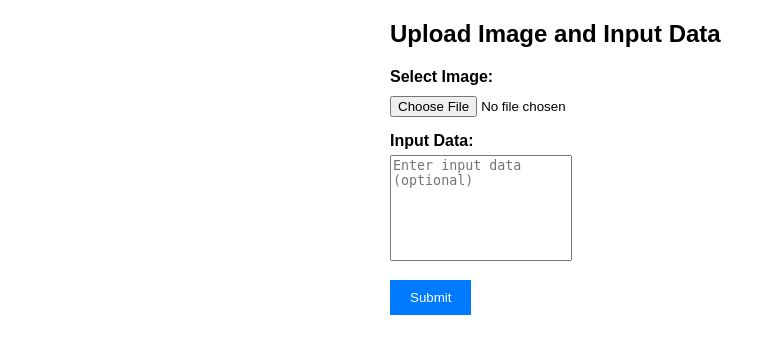
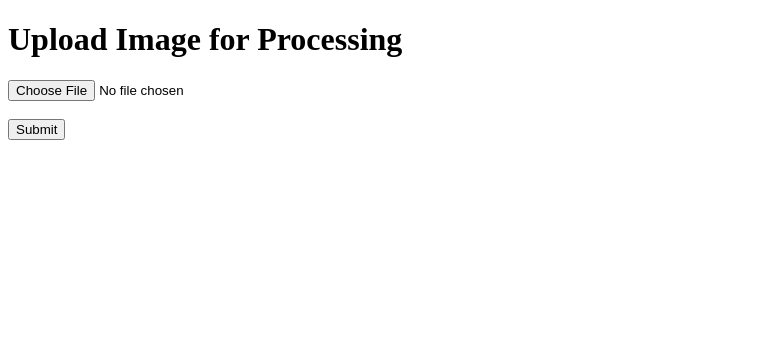
Before and after one commit to Arshdhanani/ML-ebs, a Flask app: page / in a window 1280 px wide. Shown: the top 354 px of the page, without its empty margins (0-776 px from the left). Run offline with Flask 3, Linux system fonts and the light colour scheme.

Commit message:
Update index.html

```diff
--- a/templates/index.html
+++ b/templates/index.html
@@ -3,102 +3,38 @@
 <head>
     <meta charset="UTF-8">
     <meta name="viewport" content="width=device-width, initial-scale=1.0">
-    <title>AWS Server Frontend</title>
-    <style>
-        body {
-            font-family: Arial, sans-serif;
-            margin: 20px;
-        }
-        .form-container {
-            max-width: 500px;
-            margin: auto;
-        }
-        .form-group {
-            margin-bottom: 15px;
-        }
-        .form-group label {
-            display: block;
-            font-weight: bold;
-            margin-bottom: 5px;
-        }
-        .form-group input[type="file"] {
-            margin-top: 5px;
-        }
-        .form-group textarea {
-            height: 100px;
-            resize: none;
-        }
-        .form-group button {
-            padding: 10px 20px;
-            background-color: #007bff;
-            color: white;
-            border: none;
-            cursor: pointer;
-        }
-        .form-group button:hover {
-            background-color: #0056b3;
-        }
-        .result-container {
-            margin-top: 20px;
-        }
-        .result-container img {
-            max-width: 100%;
-            margin-top: 10px;
-        }
-    </style>
+    <title>Upload Image for Processing</title>
 </head>
 <body>
-    <div class="form-container">
-        <h2>Upload Image and Input Data</h2>
-        <div class="form-group">
-            <label for="image">Select Image:</label>
-            <input type="file" id="image" name="image" accept="image/*">
-        </div>
-        <div class="form-group">
-            <label for="inputData">Input Data:</label>
-            <textarea id="inputData" name="inputData" placeholder="Enter input data (optional)"></textarea>
-        </div>
-        <div class="form-group">
-            <button onclick="submitForm()">Submit</button>
-        </div>
-    </div>
+    <h1>Upload Image for Processing</h1>
 
-    <div class="result-container" id="resultContainer" style="display: none;">
-        <h2>Result</h2>
-        <p><strong>Output Image:</strong></p>
-        <img id="outputImage" src="" alt="Output Image">
-        <p><strong>Output Image URL:</strong> <span id="outputImageUrl"></span></p>
-    </div>
+    <form id="uploadForm" enctype="multipart/form-data">
+        <input type="file" name="file" id="file">
+        <br><br>
+        <button type="button" onclick="submitForm()">Submit</button>
+    </form>
 
-    <script src="https://cdn.jsdelivr.net/npm/axios/dist/axios.min.js"></script>
+    <div id="result"></div>
+
     <script>
         function submitForm() {
-            const formData = new FormData();
-            const imageFile = document.getElementById('image').files[0];
-            const inputData = document.getElementById('inputData').value;
+            var form = document.getElementById('uploadForm');
+            var formData = new FormData(form);
 
-            if (!imageFile) {
-                alert('Please select an image.');
-                return;
-            }
-
-            formData.append('image', imageFile);
-            formData.append('input', inputData);
-
-            axios.post('http://ebss-env.eba-wmpcqnqf.us-east-1.elasticbeanstalk.com/predict', formData, {
-                headers: {
-                    'Content-Type': 'multipart/form-data'
-                }
+            fetch('/predict', {  // Replace with actual AWS API URL
+                method: 'POST',
+                body: formData
             })
-            .then(response => {
-                console.log(response.data);
-                document.getElementById('resultContainer').style.display = 'block';
-                document.getElementById('outputImage').src = 'http://ebss-env.eba-wmpcqnqf.us-east-1.elasticbeanstalk.com/predict' + response.data.output_image_url;
-                document.getElementById('outputImageUrl').textContent = response.data.output_image_url;
+            .then(response => response.json())
+            .then(data => {
+                console.log(data);
+                document.getElementById('result').innerHTML = `
+                    <p>Output Image URL: ${data.output_image_url}</p>
+                `;
             })
             .catch(error => {
                 console.error('Error:', error);
-                alert('Failed to get prediction from AWS server.');
+                document.getElementById('result').innerHTML = `<p>Error: ${error.message}</p>`;
             });
         }
     </script>
```
